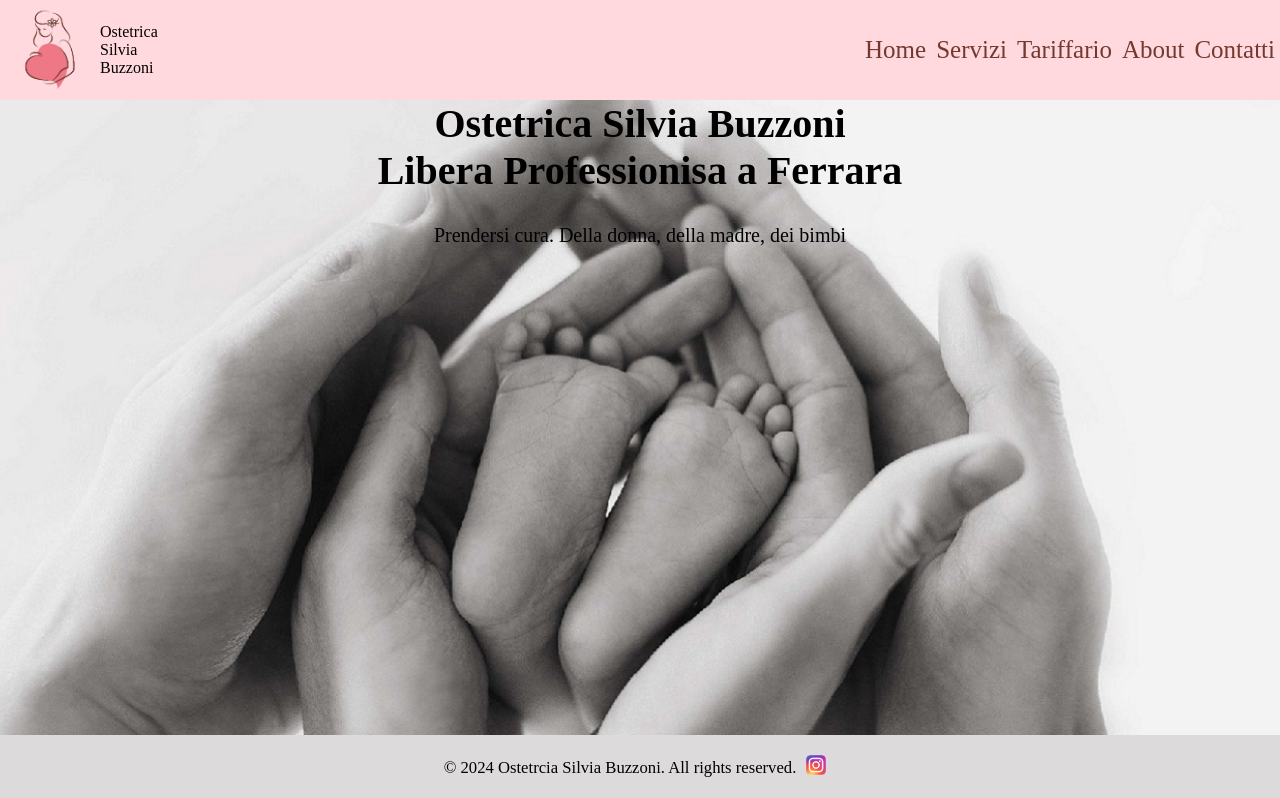
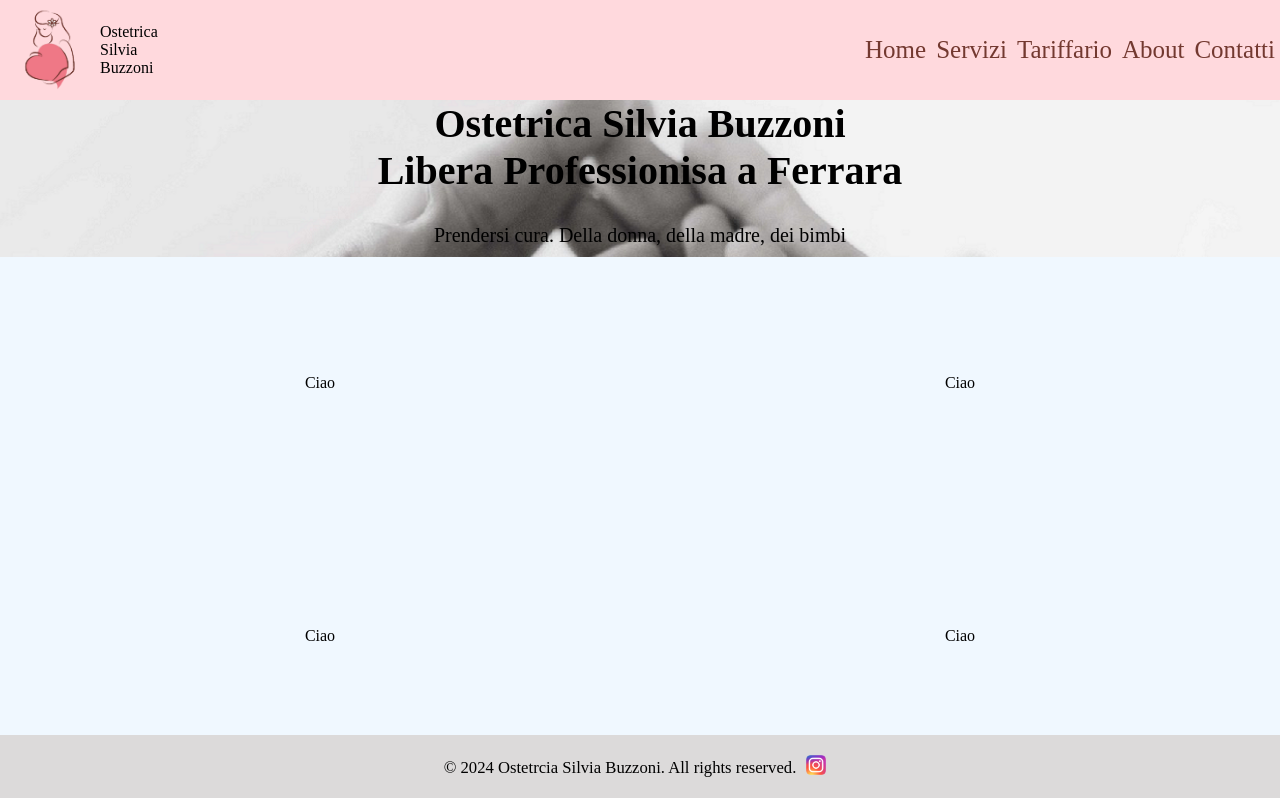
Before and after one commit to Vese10/Ostetrica-Silvia-Buzzoni, a React (Vite) app in the folder vite-project/: page / in a window 1280 px wide. Shown: the top 798 px of the page. Built offline with nearby package versions, Linux system fonts and the light colour scheme.

Commit message:
cards sizes ok

```diff
--- a/vite-project/src/MainContent/Card/Card.css
+++ b/vite-project/src/MainContent/Card/Card.css
@@ -3,3 +3,10 @@
   padding: 0;
   box-sizing: border-box;
 }
+
+.card {
+  background-color: aliceblue;
+  display: flex;
+  align-items: center;
+  justify-content: center;
+}
--- a/vite-project/src/MainContent/MainContent.css
+++ b/vite-project/src/MainContent/MainContent.css
@@ -56,6 +56,16 @@
   padding: 10px;
 }
 
+.cards {
+  z-index: 1;
+  display: grid;
+  grid-template-columns: repeat(2, 1fr);
+  grid-template-rows: repeat(2, 1fr);
+  gap: 0px;
+  width: 100vw;
+  height: 100vh;
+}
+
 .about-me-title {
   padding-top: 10px;
 }
--- a/vite-project/src/MainContent/MainContent.jsx
+++ b/vite-project/src/MainContent/MainContent.jsx
@@ -11,12 +11,12 @@ function MainContent(){
         <div className='presentation'>
           <h1 className='title'>Ostetrica Silvia Buzzoni <br/> Libera Professionisa a Ferrara</h1>
           <p className='sub-title'>Prendersi cura. Della donna, della madre, dei bimbi</p>
-        </div>
-        <div className='cards'>
-          <Card img='' title=''></Card>
-          <Card img='' title=''></Card>
-          <Card img='' title=''></Card>
-          <Card img='' title=''></Card>
+          <div className='cards'>
+            <Card img='' title='Ciao'></Card>
+            <Card img='' title='Ciao'></Card>
+            <Card img='' title='Ciao'></Card>
+            <Card img='' title='Ciao'></Card>
+          </div>
         </div>
       </div>
       <div className='second-page'>
--- a/vite-project/src/MainContent/MainContent.scss
+++ b/vite-project/src/MainContent/MainContent.scss
@@ -61,6 +61,16 @@ $fourth-color: #fcbdc3;
   padding: 10px;
 }
 
+.cards {
+  z-index: 1;
+  display: grid;
+  grid-template-columns: repeat(2, 1fr);
+  grid-template-rows: repeat(2, 1fr);
+  gap: 0px;
+  width: 100vw;
+  height: 100vh;
+}
+
 .about-me-title {
   padding-top: 10px,
 }
```
Also changed, not shown: 1 other file (tests, documents, lock files or other folders).
